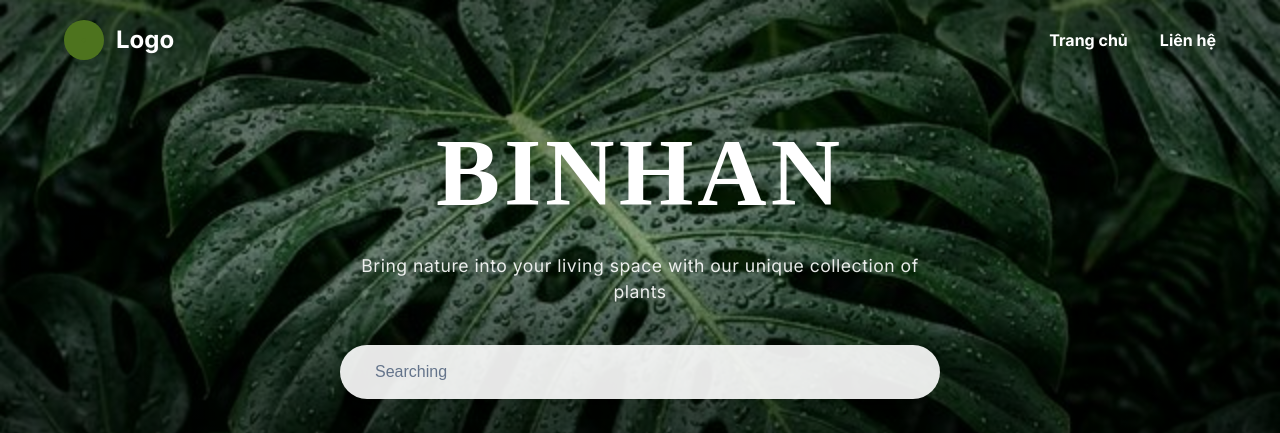
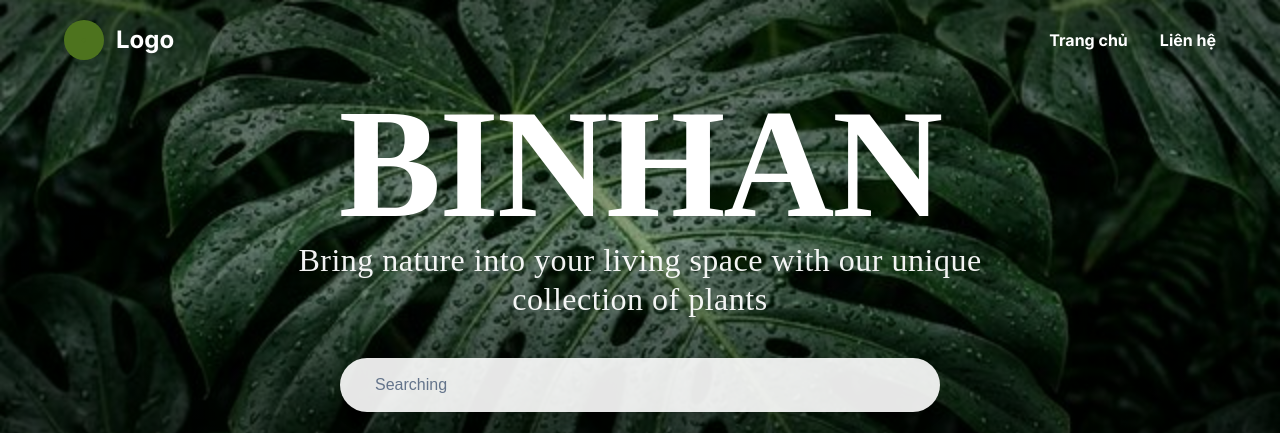
Before and after one commit to nguyenvietcuong0112/plant_web, a React (Vite) app in the folder client/: page / in a window 1280 px wide. Shown: the top 433 px of the page. Built offline with nearby package versions, Linux system fonts and the light colour scheme; no server answers; a web font is replaced by a local one.

Commit message:
UI: Adjust fonts - Libre Caslon Display only for Hero BINHAN and subtitle, Inter for all other content

```diff
--- a/client/src/index.css
+++ b/client/src/index.css
@@ -335,20 +335,23 @@ h1, h2, h3, h4, .nav-logo {
 
 .hero-brand {
   font-family: var(--brand-font);
-  font-size: clamp(3rem, 8vw, 6rem);
-  margin-bottom: 0.5rem;
-  letter-spacing: 4px;
+  font-size: clamp(4rem, 12vw, 10rem);
+  margin-bottom: 0px;
+  letter-spacing: -2px;
   color: var(--white);
   text-transform: uppercase;
+  line-height: 1;
 }
 
 .hero-subtitle {
-  font-size: 1.1rem;
-  max-width: 600px;
+  font-family: var(--brand-font);
+  font-size: clamp(1.2rem, 3vw, 2rem);
+  max-width: 800px;
   margin: 0 auto 2.5rem;
   font-weight: 300;
   letter-spacing: 0.5px;
-  color: rgba(255, 255, 255, 0.9);
+  color: rgba(255, 255, 255, 0.95);
+  line-height: 1.2;
 }
 
 /* Home Search */
```
